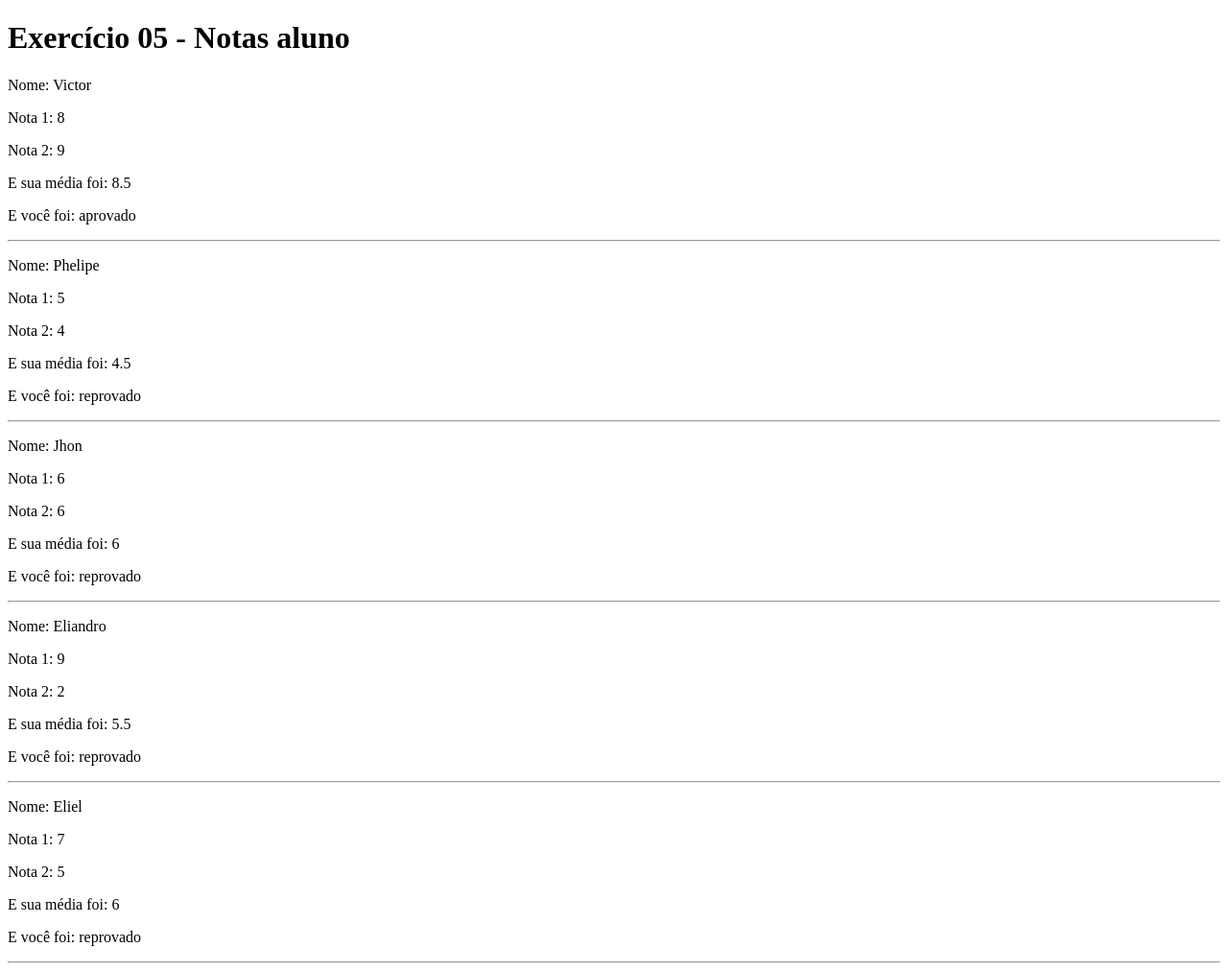
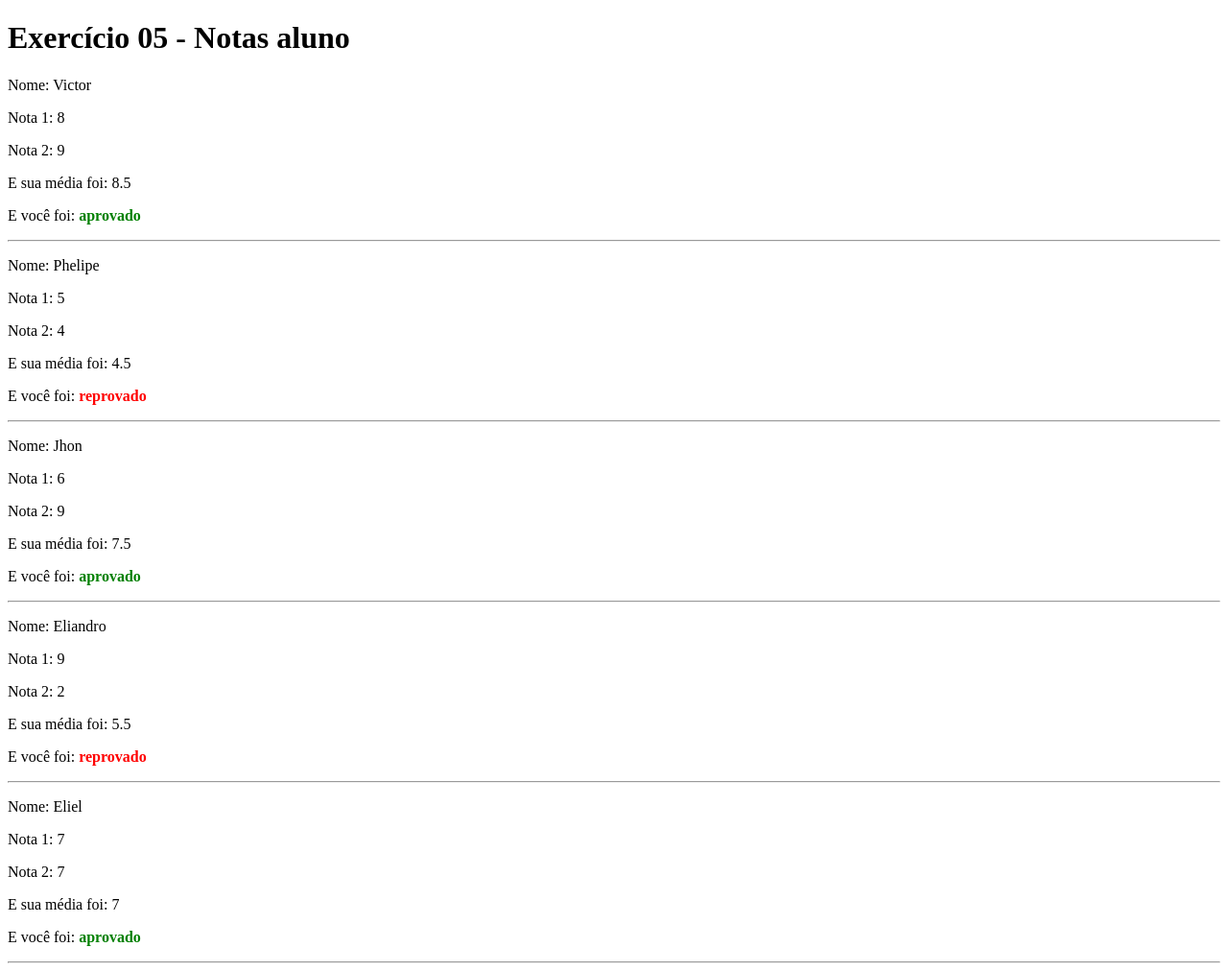
Before and after one commit to 77bueno/aulas-php, a PHP site: page /exercicio05.php in a window 1280 px wide. Shown: the whole page at 96% size. Run offline with PHP 8.4, Linux system fonts and the light colour scheme.

Commit message:
Css Exercício 5

```diff
--- a/exercicios/exercicio05.php
+++ b/exercicios/exercicio05.php
@@ -34,7 +34,7 @@ $alunos = [
     [
         "nome" => "Jhon",
         "nota1" => 6,
-        "nota2" => 6,
+        "nota2" => 9,
     ],
     [
         "nome" => "Eliandro",
@@ -44,7 +44,7 @@ $alunos = [
     [
         "nome" => "Eliel",
         "nota1" => 7,
-        "nota2" => 5
+        "nota2" => 7
     ]
 ];
 
@@ -58,9 +58,9 @@ function media(float $nota1, float $nota2):float{
 
 function resultado(float $media):string{
     if ($media >= 7) {
-        return "aprovado";
+        return "<span class='aprovado'>aprovado</span>";
     } else {
-        return "reprovado";
+        return "<span class='reprovado'>reprovado</span>";
     }
 }
 
@@ -70,8 +70,9 @@ foreach($alunos as $aluno){
         <p>Nota 1: <?=$aluno["nota1"]?> </p>
         <p>Nota 2: <?=$aluno["nota2"]?> </p>
         <p>E sua média foi: <?=media($aluno["nota1"], $aluno["nota2"])?></p>
-        <p>E você foi: <?=resultado(  media($aluno["nota1"], $aluno["nota2"])  )?></p>
+        <p>E você foi: <span class=""></span><?=resultado(  media($aluno["nota1"], $aluno["nota2"])  )?></p>
         <hr>
+
     <?php
 }
 ?>
```
